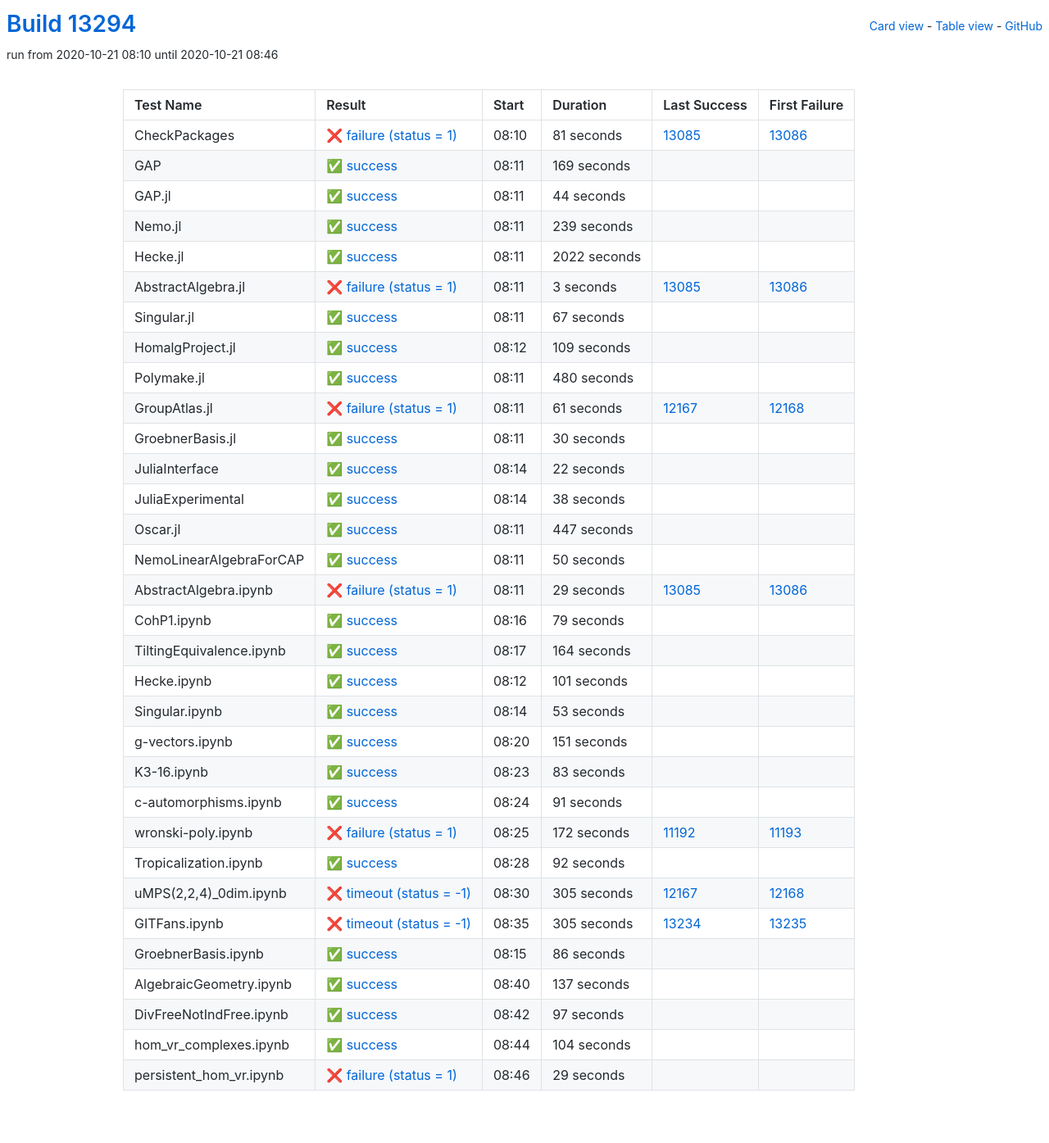
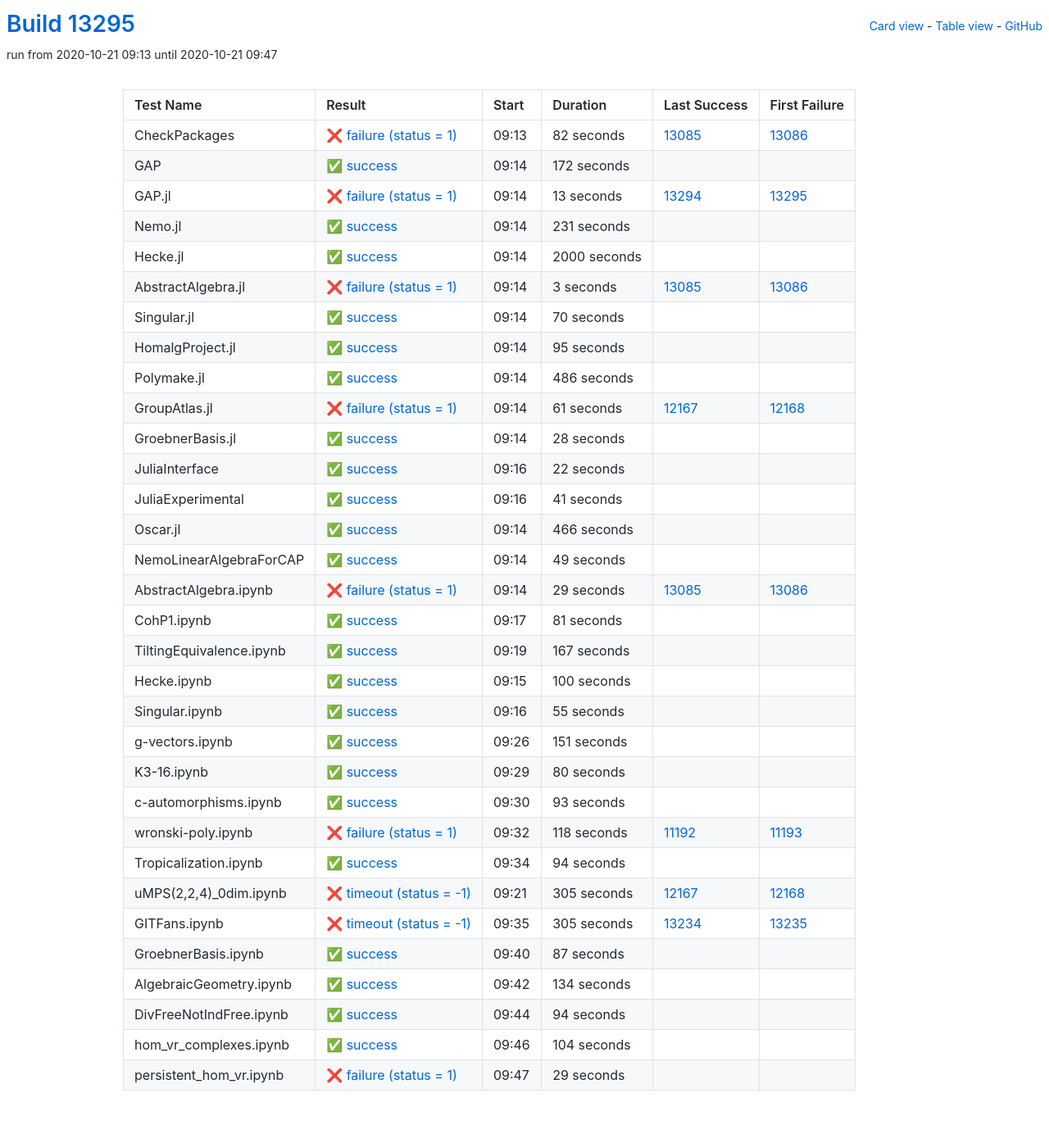
Before and after one commit to oscar-system/oscar-ci-status, a Jekyll site: the page built from table.html, in a window 1280 px wide. Shown: the whole page at 82% size. Built offline with Jekyll 4.4.1, drawn with Linux system fonts in a browser that asks for light colours.

Commit message:
Build #13295

```diff
--- a/_data/ci.yml
+++ b/_data/ci.yml
@@ -1,6 +1,6 @@
 ---
-build: 13294
-build_url: https://oscarci.mathematik.uni-kl.de/job/oscar/13294/
+build: 13295
+build_url: https://oscarci.mathematik.uni-kl.de/job/oscar/13295/
 job: oscar
 organization: oscar-system
 repo: oscar-ci-status
@@ -8,68 +8,68 @@
 tests:
 - name: CheckPackages
   id: checkpackages
-  log: https://oscarci.mathematik.uni-kl.de/job/oscar/13294/artifact/logs/build-13294/CheckPackages.log
-  start: 2020-10-21 08:10
+  log: https://oscarci.mathematik.uni-kl.de/job/oscar/13295/artifact/logs/build-13295/CheckPackages.log
+  start: 2020-10-21 09:13
   success: false
   exitcode: 1
   status: failure
-  duration: 81
+  duration: 82
   last_success: 13085
   last_success_url: https://oscarci.mathematik.uni-kl.de/job/oscar/13085/
   first_failure: 13086
   first_failure_url: https://oscarci.mathematik.uni-kl.de/job/oscar/13086/
 - name: GAP
   id: gap
-  log: https://oscarci.mathematik.uni-kl.de/job/oscar/13294/artifact/logs/build-13294/GAP.log
-  start: 2020-10-21 08:11
+  log: https://oscarci.mathematik.uni-kl.de/job/oscar/13295/artifact/logs/build-13295/GAP.log
+  start: 2020-10-21 09:14
   success: true
   exitcode: 0
   status: success
-  duration: 169
+  duration: 172
   last_success: false
   last_success_url:
   first_failure: false
   first_failure_url:
 - name: GAP.jl
   id: gap-jl
-  log: https://oscarci.mathematik.uni-kl.de/job/oscar/13294/artifact/logs/build-13294/GAP.jl.log
-  start: 2020-10-21 08:11
+  log: https://oscarci.mathematik.uni-kl.de/job/oscar/13295/artifact/logs/build-13295/GAP.jl.log
+  start: 2020-10-21 09:14
+  success: false
+  exitcode: 1
+  status: failure
+  duration: 13
+  last_success: 13294
+  last_success_url: https://oscarci.mathematik.uni-kl.de/job/oscar/13294/
+  first_failure: 13295
+  first_failure_url: https://oscarci.mathematik.uni-kl.de/job/oscar/13295/
+- name: Nemo.jl
+  id: nemo-jl
+  log: https://oscarci.mathematik.uni-kl.de/job/oscar/13295/artifact/logs/build-13295/Nemo.jl.log
+  start: 2020-10-21 09:14
   success: true
   exitcode: 0
   status: success
-  duration: 44
-  last_success: false
-  last_success_url:
-  first_failure: false
-  first_failure_url:
-- name: Nemo.jl
-  id: nemo-jl
-  log: https://oscarci.mathematik.uni-kl.de/job/oscar/13294/artifact/logs/build-13294/Nemo.jl.log
-  start: 2020-10-21 08:11
-  success: true
-  exitcode: 0
-  status: success
-  duration: 239
+  duration: 231
   last_success: false
   last_success_url:
   first_failure: false
   first_failure_url:
 - name: Hecke.jl
   id: hecke-jl
-  log: https://oscarci.mathematik.uni-kl.de/job/oscar/13294/artifact/logs/build-13294/Hecke.jl.log
-  start: 2020-10-21 08:11
+  log: https://oscarci.mathematik.uni-kl.de/job/oscar/13295/artifact/logs/build-13295/Hecke.jl.log
+  start: 2020-10-21 09:14
   success: true
   exitcode: 0
   status: success
-  duration: 2022
+  duration: 2000
   last_success: false
   last_success_url:
   first_failure: false
   first_failure_url:
 - name: AbstractAlgebra.jl
   id: abstractalgebra-jl
-  log: https://oscarci.mathematik.uni-kl.de/job/oscar/13294/artifact/logs/build-13294/AbstractAlgebra.jl.log
-  start: 2020-10-21 08:11
+  log: https://oscarci.mathematik.uni-kl.de/job/oscar/13295/artifact/logs/build-13295/AbstractAlgebra.jl.log
+  start: 2020-10-21 09:14
   success: false
   exitcode: 1
   status: failure
@@ -80,44 +80,44 @@
   first_failure_url: https://oscarci.mathematik.uni-kl.de/job/oscar/13086/
 - name: Singular.jl
   id: singular-jl
-  log: https://oscarci.mathematik.uni-kl.de/job/oscar/13294/artifact/logs/build-13294/Singular.jl.log
-  start: 2020-10-21 08:11
+  log: https://oscarci.mathematik.uni-kl.de/job/oscar/13295/artifact/logs/build-13295/Singular.jl.log
+  start: 2020-10-21 09:14
   success: true
   exitcode: 0
   status: success
-  duration: 67
+  duration: 70
   last_success: false
   last_success_url:
   first_failure: false
   first_failure_url:
 - name: HomalgProject.jl
   id: homalgproject-jl
-  log: https://oscarci.mathematik.uni-kl.de/job/oscar/13294/artifact/logs/build-13294/HomalgProject.jl.log
-  start: 2020-10-21 08:12
+  log: https://oscarci.mathematik.uni-kl.de/job/oscar/13295/artifact/logs/build-13295/HomalgProject.jl.log
+  start: 2020-10-21 09:14
   success: true
   exitcode: 0
   status: success
-  duration: 109
+  duration: 95
   last_success: false
   last_success_url:
   first_failure: false
   first_failure_url:
 - name: Polymake.jl
   id: polymake-jl
-  log: https://oscarci.mathematik.uni-kl.de/job/oscar/13294/artifact/logs/build-13294/Polymake.jl.log
-  start: 2020-10-21 08:11
+  log: https://oscarci.mathematik.uni-kl.de/job/oscar/13295/artifact/logs/build-13295/Polymake.jl.log
+  start: 2020-10-21 09:14
   success: true
   exitcode: 0
   status: success
-  duration: 480
+  duration: 486
   last_success: false
   last_success_url:
   first_failure: false
   first_failure_url:
 - name: GroupAtlas.jl
   id: groupatlas-jl
-  log: https://oscarci.mathematik.uni-kl.de/job/oscar/13294/artifact/logs/build-13294/GroupAtlas.jl.log
-  start: 2020-10-21 08:11
+  log: https://oscarci.mathematik.uni-kl.de/job/oscar/13295/artifact/logs/build-13295/GroupAtlas.jl.log
+  start: 2020-10-21 09:14
   success: false
   exitcode: 1
   status: failure
@@ -128,20 +128,20 @@
   first_failure_url: https://oscarci.mathematik.uni-kl.de/job/oscar/12168/
 - name: GroebnerBasis.jl
   id: groebnerbasis-jl
-  log: https://oscarci.mathematik.uni-kl.de/job/oscar/13294/artifact/logs/build-13294/GroebnerBasis.jl.log
-  start: 2020-10-21 08:11
+  log: https://oscarci.mathematik.uni-kl.de/job/oscar/13295/artifact/logs/build-13295/GroebnerBasis.jl.log
+  start: 2020-10-21 09:14
   success: true
   exitcode: 0
   status: success
-  duration: 30
+  duration: 28
   last_success: false
   last_success_url:
   first_failure: false
   first_failure_url:
 - name: JuliaInterface
   id: juliainterface
-  log: https://oscarci.mathematik.uni-kl.de/job/oscar/13294/artifact/logs/build-13294/JuliaInterface.log
-  start: 2020-10-21 08:14
+  log: https://oscarci.mathematik.uni-kl.de/job/oscar/13295/artifact/logs/build-13295/JuliaInterface.log
+  start: 2020-10-21 09:16
   success: true
   exitcode: 0
   status: success
@@ -152,44 +152,44 @@
   first_failure_url:
 - name: JuliaExperimental
   id: juliaexperimental
-  log: https://oscarci.mathematik.uni-kl.de/job/oscar/13294/artifact/logs/build-13294/JuliaExperimental.log
-  start: 2020-10-21 08:14
+  log: https://oscarci.mathematik.uni-kl.de/job/oscar/13295/artifact/logs/build-13295/JuliaExperimental.log
+  start: 2020-10-21 09:16
   success: true
   exitcode: 0
   status: success
-  duration: 38
+  duration: 41
   last_success: false
   last_success_url:
   first_failure: false
   first_failure_url:
 - name: Oscar.jl
   id: oscar-jl
-  log: https://oscarci.mathematik.uni-kl.de/job/oscar/13294/artifact/logs/build-13294/Oscar.jl.log
-  start: 2020-10-21 08:11
+  log: https://oscarci.mathematik.uni-kl.de/job/oscar/13295/artifact/logs/build-13295/Oscar.jl.log
+  start: 2020-10-21 09:14
   success: true
   exitcode: 0
   status: success
-  duration: 447
+  duration: 466
   last_success: false
   last_success_url:
   first_failure: false
   first_failure_url:
 - name: NemoLinearAlgebraForCAP
   id: nemolinearalgebraforcap
-  log: https://oscarci.mathematik.uni-kl.de/job/oscar/13294/artifact/logs/build-13294/NemoLinearAlgebraForCAP.log
-  start: 2020-10-21 08:11
+  log: https://oscarci.mathematik.uni-kl.de/job/oscar/13295/artifact/logs/build-13295/NemoLinearAlgebraForCAP.log
+  start: 2020-10-21 09:14
   success: true
   exitcode: 0
   status: success
-  duration: 50
+  duration: 49
   last_success: false
   last_success_url:
   first_failure: false
   first_failure_url:
 - name: AbstractAlgebra.ipynb
   id: abstractalgebra-ipynb
-  log: https://oscarci.mathematik.uni-kl.de/job/oscar/13294/artifact/logs/build-13294/AbstractAlgebra.ipynb.log
-  start: 2020-10-21 08:11
+  log: https://oscarci.mathematik.uni-kl.de/job/oscar/13295/artifact/logs/build-13295/AbstractAlgebra.ipynb.log
+  start: 2020-10-21 09:14
   success: false
   exitcode: 1
   status: failure
@@ -200,56 +200,56 @@
   first_failure_url: https://oscarci.mathematik.uni-kl.de/job/oscar/13086/
 - name: CohP1.ipynb
   id: cohp1-ipynb
-  log: https://oscarci.mathematik.uni-kl.de/job/oscar/13294/artifact/logs/build-13294/CohP1.ipynb.log
-  start: 2020-10-21 08:16
+  log: https://oscarci.mathematik.uni-kl.de/job/oscar/13295/artifact/logs/build-13295/CohP1.ipynb.log
+  start: 2020-10-21 09:17
   success: true
   exitcode: 0
   status: success
-  duration: 79
+  duration: 81
   last_success: false
   last_success_url:
   first_failure: false
   first_failure_url:
 - name: TiltingEquivalence.ipynb
   id: tiltingequivalence-ipynb
-  log: https://oscarci.mathematik.uni-kl.de/job/oscar/13294/artifact/logs/build-13294/TiltingEquivalence.ipynb.log
-  start: 2020-10-21 08:17
+  log: https://oscarci.mathematik.uni-kl.de/job/oscar/13295/artifact/logs/build-13295/TiltingEquivalence.ipynb.log
+  start: 2020-10-21 09:19
   success: true
   exitcode: 0
   status: success
-  duration: 164
+  duration: 167
   last_success: false
   last_success_url:
   first_failure: false
   first_failure_url:
 - name: Hecke.ipynb
   id: hecke-ipynb
-  log: https://oscarci.mathematik.uni-kl.de/job/oscar/13294/artifact/logs/build-13294/Hecke.ipynb.log
-  start: 2020-10-21 08:12
+  log: https://oscarci.mathematik.uni-kl.de/job/oscar/13295/artifact/logs/build-13295/Hecke.ipynb.log
+  start: 2020-10-21 09:15
   success: true
   exitcode: 0
   status: success
-  duration: 101
+  duration: 100
   last_success: false
   last_success_url:
   first_failure: false
   first_failure_url:
 - name: Singular.ipynb
   id: singular-ipynb
-  log: https://oscarci.mathematik.uni-kl.de/job/oscar/13294/artifact/logs/build-13294/Singular.ipynb.log
-  start: 2020-10-21 08:14
+  log: https://oscarci.mathematik.uni-kl.de/job/oscar/13295/artifact/logs/build-13295/Singular.ipynb.log
+  start: 2020-10-21 09:16
   success: true
   exitcode: 0
   status: success
-  duration: 53
+  duration: 55
   last_success: false
   last_success_url:
   first_failure: false
   first_failure_url:
 - name: g-vectors.ipynb
   id: g-vectors-ipynb
-  log: https://oscarci.mathematik.uni-kl.de/job/oscar/13294/artifact/logs/build-13294/g-vectors.ipynb.log
-  start: 2020-10-21 08:20
+  log: https://oscarci.mathematik.uni-kl.de/job/oscar/13295/artifact/logs/build-13295/g-vectors.ipynb.log
+  start: 2020-10-21 09:26
   success: true
   exitcode: 0
   status: success
@@ -260,56 +260,56 @@
   first_failure_url:
 - name: K3-16.ipynb
   id: k3-16-ipynb
-  log: https://oscarci.mathematik.uni-kl.de/job/oscar/13294/artifact/logs/build-13294/K3-16.ipynb.log
-  start: 2020-10-21 08:23
+  log: https://oscarci.mathematik.uni-kl.de/job/oscar/13295/artifact/logs/build-13295/K3-16.ipynb.log
+  start: 2020-10-21 09:29
   success: true
   exitcode: 0
   status: success
-  duration: 83
+  duration: 80
   last_success: false
   last_success_url:
   first_failure: false
   first_failure_url:
 - name: c-automorphisms.ipynb
   id: c-automorphisms-ipynb
-  log: https://oscarci.mathematik.uni-kl.de/job/oscar/13294/artifact/logs/build-13294/c-automorphisms.ipynb.log
-  start: 2020-10-21 08:24
+  log: https://oscarci.mathematik.uni-kl.de/job/oscar/13295/artifact/logs/build-13295/c-automorphisms.ipynb.log
+  start: 2020-10-21 09:30
   success: true
   exitcode: 0
   status: success
-  duration: 91
+  duration: 93
   last_success: false
   last_success_url:
   first_failure: false
   first_failure_url:
 - name: wronski-poly.ipynb
   id: wronski-poly-ipynb
-  log: https://oscarci.mathematik.uni-kl.de/job/oscar/13294/artifact/logs/build-13294/wronski-poly.ipynb.log
-  start: 2020-10-21 08:25
+  log: https://oscarci.mathematik.uni-kl.de/job/oscar/13295/artifact/logs/build-13295/wronski-poly.ipynb.log
+  start: 2020-10-21 09:32
   success: false
   exitcode: 1
   status: failure
-  duration: 172
+  duration: 118
   last_success: 11192
   last_success_url: https://oscarci.mathematik.uni-kl.de/job/oscar/11192/
   first_failure: 11193
   first_failure_url: https://oscarci.mathematik.uni-kl.de/job/oscar/11193/
 - name: Tropicalization.ipynb
   id: tropicalization-ipynb
-  log: https://oscarci.mathematik.uni-kl.de/job/oscar/13294/artifact/logs/build-13294/Tropicalization.ipynb.log
-  start: 2020-10-21 08:28
+  log: https://oscarci.mathematik.uni-kl.de/job/oscar/13295/artifact/logs/build-13295/Tropicalization.ipynb.log
+  start: 2020-10-21 09:34
   success: true
   exitcode: 0
   status: success
-  duration: 92
+  duration: 94
   last_success: false
   last_success_url:
   first_failure: false
   first_failure_url:
 - name: uMPS(2,2,4)_0dim.ipynb
   id: umps-2-2-4-0dim-ipynb
-  log: https://oscarci.mathematik.uni-kl.de/job/oscar/13294/artifact/logs/build-13294/uMPS-2-2-4-_0dim.ipynb.log
-  start: 2020-10-21 08:30
+  log: https://oscarci.mathematik.uni-kl.de/job/oscar/13295/artifact/logs/build-13295/uMPS-2-2-4-_0dim.ipynb.log
+  start: 2020-10-21 09:21
   success: false
   exitcode: -1
   status: timeout
@@ -320,8 +320,8 @@
   first_failure_url: https://oscarci.mathematik.uni-kl.de/job/oscar/12168/
 - name: GITFans.ipynb
   id: gitfans-ipynb
-  log: https://oscarci.mathematik.uni-kl.de/job/oscar/13294/artifact/logs/build-13294/GITFans.ipynb.log
-  start: 2020-10-21 08:35
+  log: https://oscarci.mathematik.uni-kl.de/job/oscar/13295/artifact/logs/build-13295/GITFans.ipynb.log
+  start: 2020-10-21 09:35
   success: false
   exitcode: -1
   status: timeout
@@ -332,44 +332,44 @@
   first_failure_url: https://oscarci.mathematik.uni-kl.de/job/oscar/13235/
 - name: GroebnerBasis.ipynb
   id: groebnerbasis-ipynb
-  log: https://oscarci.mathematik.uni-kl.de/job/oscar/13294/artifact/logs/build-13294/GroebnerBasis.ipynb.log
-  start: 2020-10-21 08:15
+  log: https://oscarci.mathematik.uni-kl.de/job/oscar/13295/artifact/logs/build-13295/GroebnerBasis.ipynb.log
+  start: 2020-10-21 09:40
   success: true
   exitcode: 0
   status: success
-  duration: 86
+  duration: 87
   last_success: false
   last_success_url:
   first_failure: false
   first_failure_url:
 - name: AlgebraicGeometry.ipynb
   id: algebraicgeometry-ipynb
-  log: https://oscarci.mathematik.uni-kl.de/job/oscar/13294/artifact/logs/build-13294/AlgebraicGeometry.ipynb.log
-  start: 2020-10-21 08:40
+  log: https://oscarci.mathematik.uni-kl.de/job/oscar/13295/artifact/logs/build-13295/AlgebraicGeometry.ipynb.log
+  start: 2020-10-21 09:42
   success: true
   exitcode: 0
   status: success
-  duration: 137
+  duration: 134
   last_success: false
   last_success_url:
   first_failure: false
   first_failure_url:
 - name: DivFreeNotIndFree.ipynb
   id: divfreenotindfree-ipynb
-  log: https://oscarci.mathematik.uni-kl.de/job/oscar/13294/artifact/logs/build-13294/DivFreeNotIndFree.ipynb.log
-  start: 2020-10-21 08:42
+  log: https://oscarci.mathematik.uni-kl.de/job/oscar/13295/artifact/logs/build-13295/DivFreeNotIndFree.ipynb.log
+  start: 2020-10-21 09:44
   success: true
   exitcode: 0
   status: success
-  duration: 97
+  duration: 94
   last_success: false
   last_success_url:
   first_failure: false
   first_failure_url:
 - name: hom_vr_complexes.ipynb
   id: hom-vr-complexes-ipynb
-  log: https://oscarci.mathematik.uni-kl.de/job/oscar/13294/artifact/logs/build-13294/hom_vr_complexes.ipynb.log
-  start: 2020-10-21 08:44
+  log: https://oscarci.mathematik.uni-kl.de/job/oscar/13295/artifact/logs/build-13295/hom_vr_complexes.ipynb.log
+  start: 2020-10-21 09:46
   success: true
   exitcode: 0
   status: success
@@ -380,8 +380,8 @@
   first_failure_url:
 - name: persistent_hom_vr.ipynb
   id: persistent-hom-vr-ipynb
-  log: https://oscarci.mathematik.uni-kl.de/job/oscar/13294/artifact/logs/build-13294/persistent_hom_vr.ipynb.log
-  start: 2020-10-21 08:46
+  log: https://oscarci.mathematik.uni-kl.de/job/oscar/13295/artifact/logs/build-13295/persistent_hom_vr.ipynb.log
+  start: 2020-10-21 09:47
   success: false
   exitcode: 1
   status: failure
```
Also changed, not shown: README.md.
